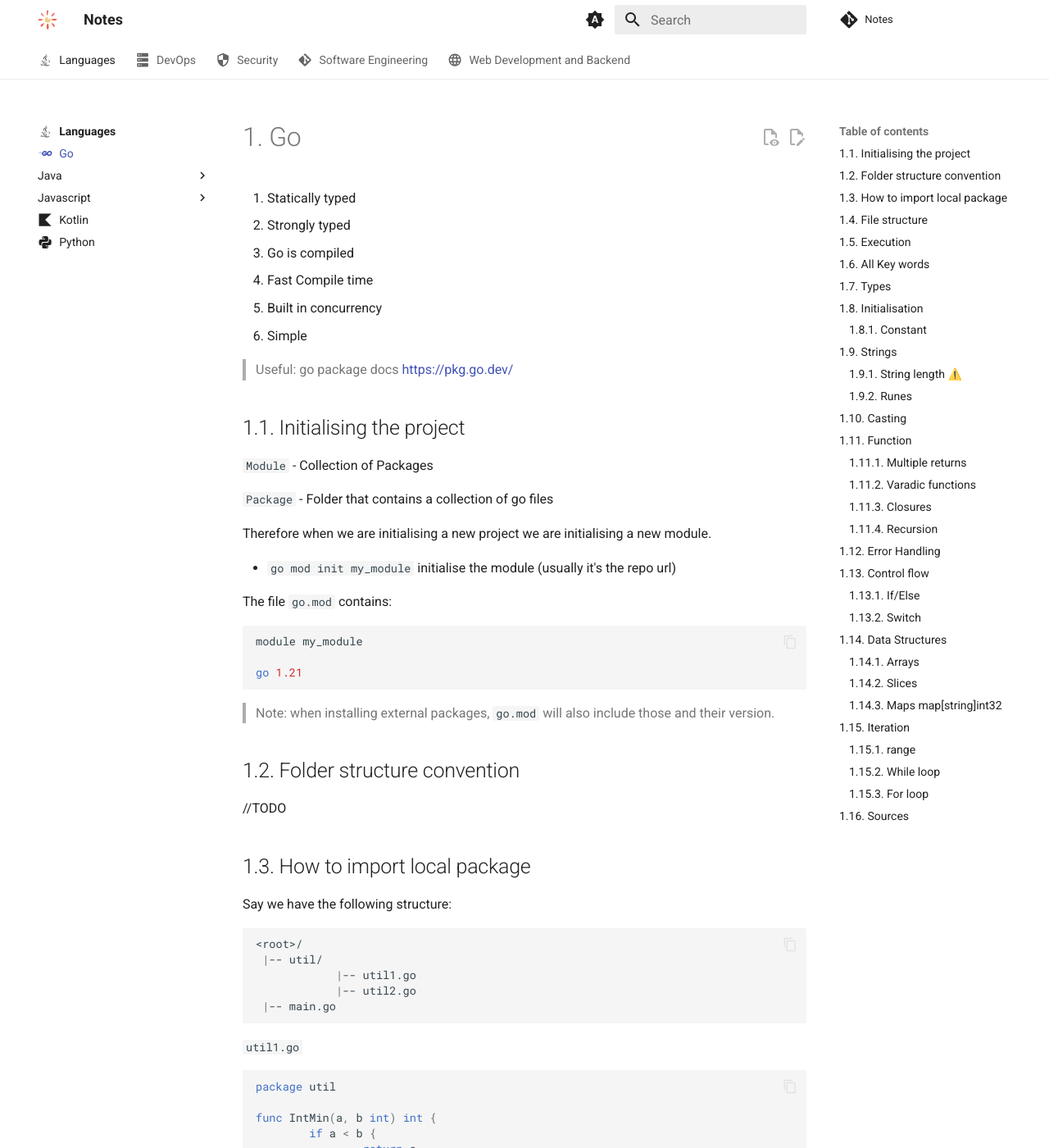
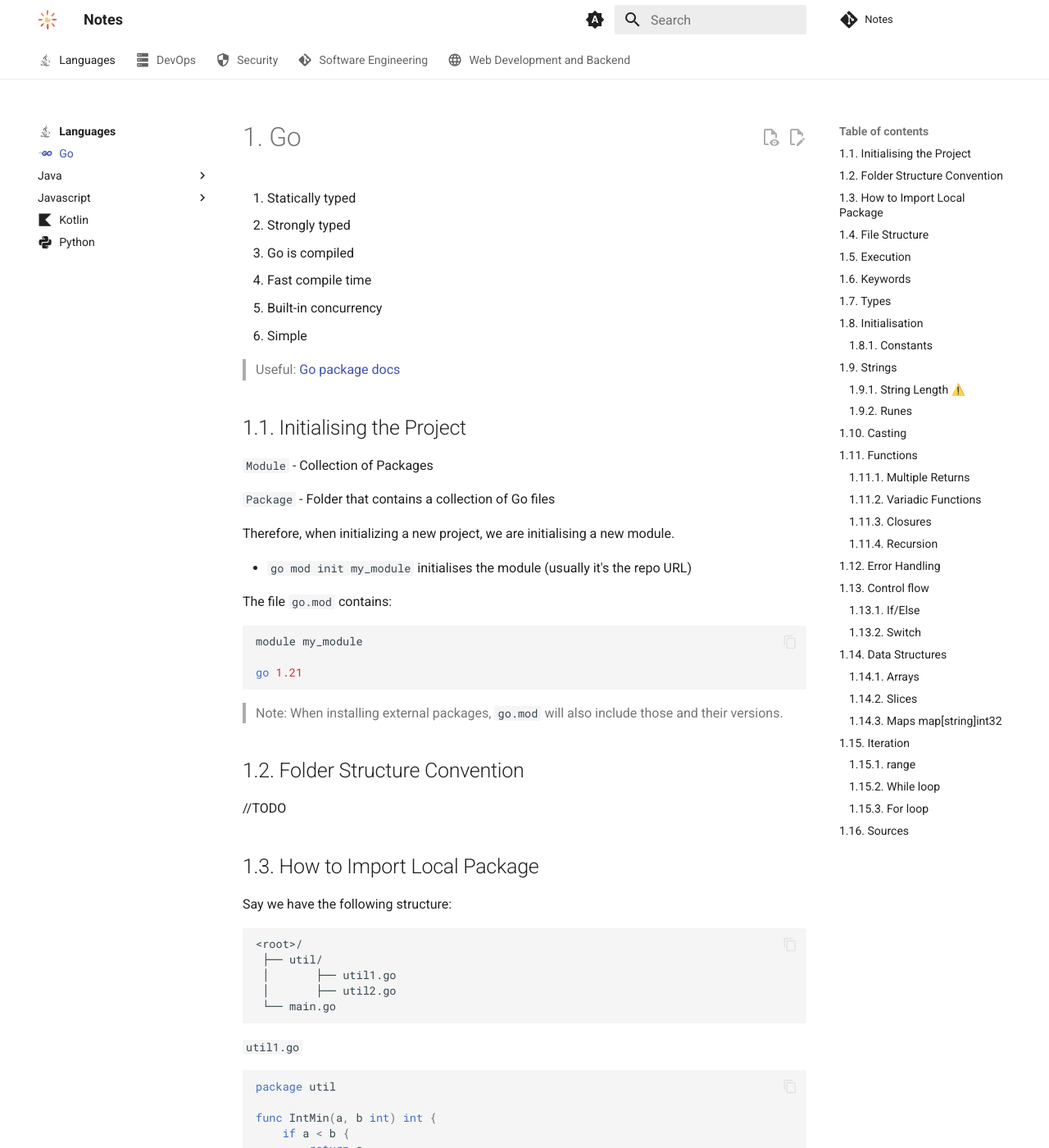
Before and after one commit to RomanPodkovyrin/Notes, an MkDocs documentation site: the page built from docs/languages/go/go.md, in a window 1280 px wide and 1400 px high. Shown: the whole window at 82% size. Built offline with MkDocs 1.6.1 and Material for MkDocs 9.7.7, drawn with Linux system fonts in a browser that asks for light colours; comment, search, counter and statistics services are not loaded; some of the changed text lies outside the part shown.

Commit message:
feat: go formatting

````diff
--- a/docs/languages/go/go.md
+++ b/docs/languages/go/go.md
@@ -1,26 +1,27 @@
 ---
 icon: material/language-go
 ---
+
 # 1. Go
 
 1. Statically typed
 2. Strongly typed
 3. Go is compiled
-4. Fast Compile time
-5. Built in concurrency
+4. Fast compile time
+5. Built-in concurrency
 6. Simple
 
-> Useful: go package docs <https://pkg.go.dev/>
+> Useful: [Go package docs](https://pkg.go.dev/)
 
-## 1.1. Initialising the project
+## 1.1. Initialising the Project
 
 `Module` - Collection of Packages
 
-`Package` - Folder that contains a collection of go files
+`Package` - Folder that contains a collection of Go files
 
-Therefore when we are initialising a new project we are initialising a new module.
+Therefore, when initializing a new project, we are initialising a new module.
 
--   `go mod init my_module` initialise the module (usually it's the repo url)
+- `go mod init my_module` initialises the module (usually it's the repo URL)
 
 The file `go.mod` contains:
 
@@ -30,22 +31,22 @@
 go 1.21
 ```
 
-> Note: when installing external packages, `go.mod` will also include those and their version.
+> Note: When installing external packages, `go.mod` will also include those and their versions.
 
-## 1.2. Folder structure convention
+## 1.2. Folder Structure Convention
 
 //TODO
 
-## 1.3. How to import local package
+## 1.3. How to Import Local Package
 
 Say we have the following structure:
 
 ```bash
 <root>/
- |-- util/
-            |-- util1.go
-            |-- util2.go
- |-- main.go
+ ├── util/
+ │       ├── util1.go
+ │       ├── util2.go
+ └── main.go
 ```
 
 `util1.go`
@@ -54,10 +55,10 @@
 package util
 
 func IntMin(a, b int) int {
-        if a < b {
-                return a
-        }
-        return b
+    if a < b {
+        return a
+    }
+    return b
 }
 ```
 
@@ -88,56 +89,55 @@
     util1.IntMin(1, 2)
     util2.IntMin(1, 2)
 }
-
 ```
 
-## 1.4. File structure
+## 1.4. File Structure
 
 ```go
 package main // special package name, tells the compiler to look for the entry point here (main function)
 import "fmt"
 
-func main(){
-        fmt.Println("Hello World!")
+func main() {
+    fmt.Println("Hello, World!")
 }
 ```
 
 ## 1.5. Execution
 
--   `go build main.go` compiles into binary file
--   `./main` runs the program
+- `go build main.go` compiles into a binary file
+- `./main` runs the program
 
 or
 
--   `go run main.go` compiles and runs
+- `go run main.go` compiles and runs
 
-## 1.6. All Key words
+## 1.6. Keywords
 
--   `break`
--   `default`
--   `func`
--   `interface`
--   `select`
--   `case`
--   `defer`
--   `go`
--   `map`
--   `struct`
--   `chan`
--   `else`
--   `goto`
--   `package`
--   `switch`
--   `const`
--   `fallthrough`
--   `if`
--   `range`
--   `type`
--   `continue`
--   `for`
--   `import`
--   `return`
--   `var`
+- `break`
+- `default`
+- `func`
+- `interface`
+- `select`
+- `case`
+- `defer`
+- `go`
+- `map`
+- `struct`
+- `chan`
+- `else`
+- `goto`
+- `package`
+- `switch`
+- `const`
+- `fallthrough`
+- `if`
+- `range`
+- `type`
+- `continue`
+- `for`
+- `import`
+- `return`
+- `var`
 
 ## 1.7. Types
 
@@ -162,7 +162,7 @@
 | Slices    |                | nil           |
 | Pointers  |                | nil           |
 | Function  |                | nil           |
-| error     | interface type | nil           |
+| error     | Interface type | nil           |
 
 ## 1.8. Initialisation
 
@@ -170,20 +170,17 @@
 var defaultVar string // initialised with default value
 var inferredVar = "string" // Infers the type from the assigned value
 
-// Can assign multiple var at once(can, mix types too)
+// Can assign multiple var at once (can mix types too)
 var intVal, boolVal, stringVal = 1, true, "Hello there!"
-fmt.Println(intVal, boolVal, stringVal) //1 true Hello there!
+fmt.Println(intVal, boolVal, stringVal) // 1 true Hello there!
 
-
-// Sort hand variable declaration
-
-intVal:= 2
+// Short hand variable declaration
+intVal := 2
 intVal, boolVal, stringVal := 1, true, "Hello there!"
-fmt.Println(intVal, boolVal, stringVal) //1 true Hello there!
-
+fmt.Println(intVal, boolVal, stringVal) // 1 true Hello there!
 ```
 
-### 1.8.1. Constant
+### 1.8.1. Constants
 
 ```go
 const pi float64 // cannot declare constants without values
@@ -230,54 +227,53 @@
 var floatNum float32 = 10.1
 var intNum int32 = 2
 
-var result floatNum + float32(intNum)
+var result = floatNum + float32(intNum)
 fmt.Println(result) // 12.1
 ```
 
-## 1.11. Function
+## 1.11. Functions
 
 ```go
 package main // special package name, tells the compiler to look for the entry point here (main function)
 import "fmt"
 
 func main() {
-        printMe("Roman")
+    printMe("Roman")
 
-        var numerator int = 11
-        var denominator int = 2
-        var result int = intDivision(numerator, denominator)
-        fmt.PrintLn(result) // 5
+    var numerator int = 11
+    var denominator int = 2
+    var result int = intDivision(numerator, denominator)
+    fmt.Println(result) // 5
 }
 
 func printMe(name string) {
-        fmt.Println("Hello", name) // Hello Roman
+    fmt.Println("Hello", name) // Hello Roman
 }
 
 func intDivision(numerator int, denominator int) int {
-        return numerator/denominator
+    return numerator / denominator
 }
 ```
 
-### 1.11.1. Multiple returns
+### 1.11.1. Multiple Returns
 
 ```go
 func main() {
     var numerator int = 11
     var denominator int = 2
     var result, remainder int = intDivision(numerator, denominator)
-    fmt.Printf("Result of division is %v and the remainder is %V", result, remainder)
+    fmt.Printf("Result of division is %v and the remainder is %v", result, remainder)
     // Result of division is 5 and the remainder is 1
 }
 
 func intDivision(numerator int, denominator int) (int, int) {
-    var result int = numerator/denominator
-    var remainder int = numerator%denominator
+    var result int = numerator / denominator
+    var remainder int = numerator % denominator
     return result, remainder
 }
-
 ```
 
-### 1.11.2. Varadic functions
+### 1.11.2. Variadic Functions
 
 > Can be called with any number of trailing arguments
 
@@ -313,7 +309,7 @@
 > Go supports **anonymous functions**, which can form closures
 
 ```go
- function closes over the variable i to form a closure.
+// function closes over the variable i to form a closure.
 
 func intSeq() func() int { // returns anonymous function which returns an integer
     i := 0
````
Also changed, not shown: other parts of docs/languages/go/go.md (+33 -33 lines).
